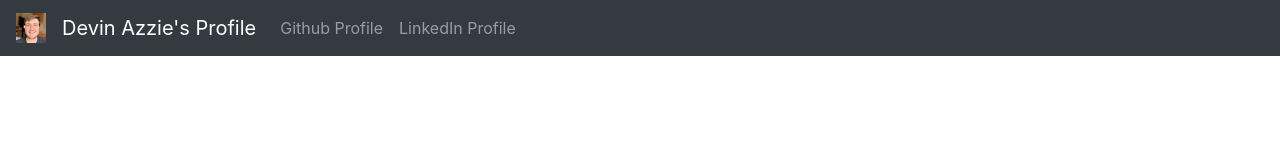
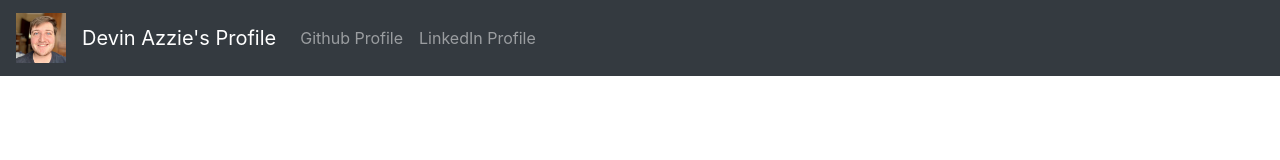
Before and after one commit to DevOps901/DevOps901.github.io, a plain HTML site: page index.html in a window 1280 px wide. Drawn offline with nearby package versions, Linux system fonts and the light colour scheme.

Commit message:
resized Image

```diff
--- a/index.html
+++ b/index.html
@@ -14,7 +14,7 @@
 
     <nav class="navbar navbar-expand-lg navbar-dark bg-dark">
         <a class="navbar-brand" href="#">
-            <img src="img/ProfilePhoto.jpg" width="30" height="30" class="d-inline-block align-top" alt="">
+            <img src="img/ProfilePhoto.jpg" width="50" height="50" class="d-inline-block align-top" alt="">
         </a>
 
         <a class="navbar-brand" href="#">Devin Azzie's Profile</a>
```
